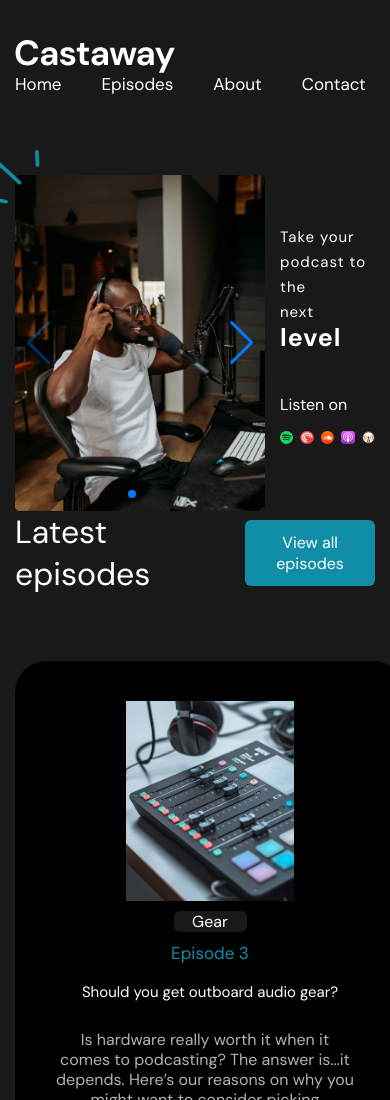
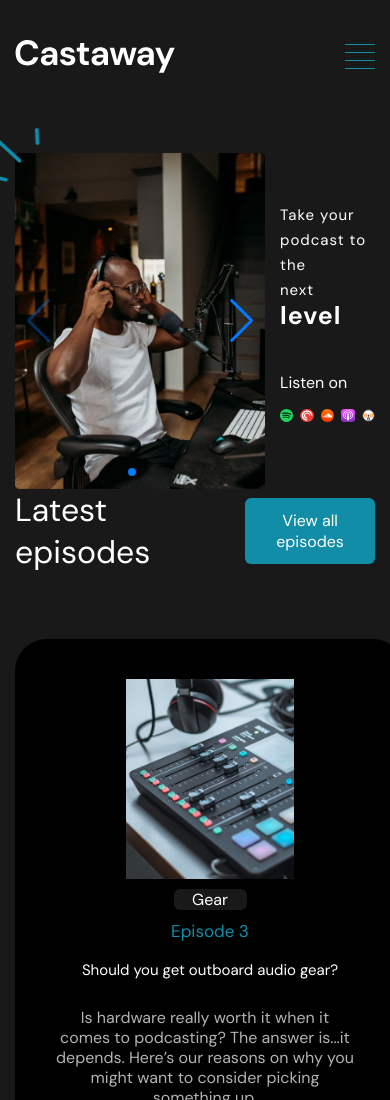
Before and after one commit to Bokuran/Castaway, a plain HTML site: page index.html in a window 390 px wide. Shown: the top 1100 px of the page. Drawn offline with nearby package versions, Linux system fonts and the light colour scheme.

Commit message:
mobile-menu index.html

```diff
--- a/index.html
+++ b/index.html
@@ -15,10 +15,18 @@
 
 <body>
     <header class="header">
-        <div class="container">
-            <nav class="menu">
+        <div class="container head__inner">
+            <a href="">
                 <img class="logo" src="./img/logo.svg" alt="">
-                <ul class="menu__list">
+            </a>
+            <nav class="menu header__menu">
+                <button class="menu__btn">
+                    <span></span>
+                    <span></span>
+                    <span></span>
+                    <span></span>
+                </button>
+                <ul class="menu__list header__menu-list">
                     <li class="menu__link">
                         <a href="">Home</a>
                     </li>
@@ -108,6 +116,7 @@
                             <button class="episodes__btn">View all episodes</button>
                         </div>
                     </div>
+                    <div class="episodes__cards">
                         <div class="episodes__card">
                             <img class="episodes__img" src="./img/episodes-1.png" alt="">
                             <div class="episodes__content">
@@ -129,7 +138,8 @@
                                 <div class="episodes__theme episodes__theme-big">Tips & Tricks</div>
                                 <div class="episodes__episode">Episode 2</div>
                                 <div class="episodes__info">Mic tricks to take you to the next level</div>
-                            <p class="episodes__text">Stop rolling with those default settings on your mic. These small
+                                <p class="episodes__text">Stop rolling with those default settings on your mic. These
+                                    small
                                     tweaks will take you from sounding good to great.
                                 </p>
                                 <div class="episodes__button">
@@ -143,11 +153,13 @@
                                 <div class="episodes__theme">Gear</div>
                                 <div class="episodes__episode">Episode 1</div>
                                 <div class="episodes__info">The best microphone under $200</div>
-                            <p class="episodes__text">With so many microphones on the market, how are you supposed to
+                                <p class="episodes__text">With so many microphones on the market, how are you supposed
+                                    to
                                     know what’s the best? Take a look at our top picks.
                                 </p>
                                 <div class="episodes__button">
                                     <button class="episodes__content-btn">View Episode Details</button>
+                                </div>
                             </div>
                         </div>
                     </div>
```
Lines whose indentation alone changed are shown as unchanged.
